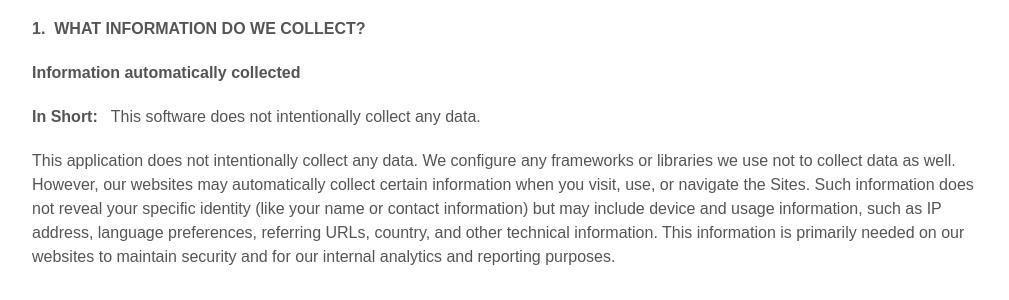
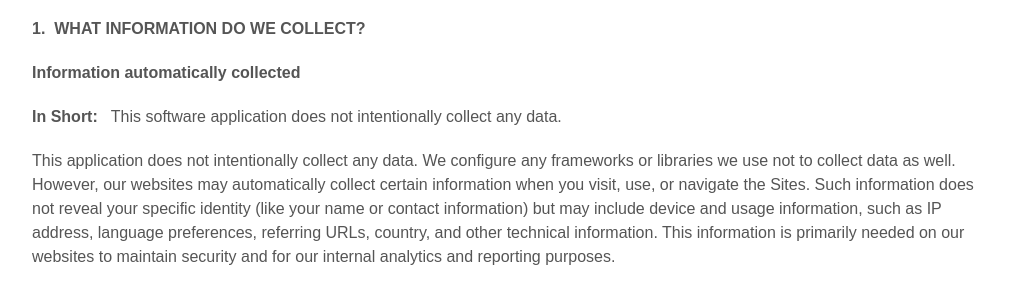
Before and after one commit to cardilloscreations/www-cardilloscreations, a Jekyll site: the page built from app/tempo-tutor-toon/privacy/privacy.20210504.html, in a window 1280 px wide. Shown: the part 1155-1455 px from the top of the page, without its empty margins (133-1142 px from the left). Built offline with Jekyll 4.4.1, drawn with Linux system fonts in a browser that asks for light colours; nearby versions of some CDN libraries; library files that are not in the unit come from our copies.

```diff
--- a/_includes/css.html
+++ b/_includes/css.html
@@ -113,7 +113,7 @@
     .text-monospace {
         font-family: monospace;
         white-space: pre-wrap;
-        line-height: 1em;
+        line-height: 1.45em;
     }
 
 </style>
--- a/app/new-circus-procession/privacy/privacy.20210504.html
+++ b/app/new-circus-procession/privacy/privacy.20210504.html
@@ -50,7 +50,7 @@ date: 2021-05-04
 
 <p id="section01"><strong>1.&nbsp; WHAT INFORMATION DO WE COLLECT?</strong></p>
 <p><strong>Information automatically collected</strong></p>
-<p><strong>In Short:&nbsp;&nbsp;</strong> This software does not intentionally collect any data.</p>
+<p><strong>In Short:&nbsp;&nbsp;</strong> This software application does not intentionally collect any data.</p>
 <p>
     This application does not intentionally collect any data. We configure any frameworks or libraries we use not to collect data as well.
     However, our websites may automatically collect certain information when you visit, use, or navigate the Sites.
--- a/app/tempo-tutor-toon/privacy/privacy.20210504.html
+++ b/app/tempo-tutor-toon/privacy/privacy.20210504.html
@@ -50,7 +50,7 @@ date: 2021-05-04
 
 <p id="section01"><strong>1.&nbsp; WHAT INFORMATION DO WE COLLECT?</strong></p>
 <p><strong>Information automatically collected</strong></p>
-<p><strong>In Short:&nbsp;&nbsp;</strong> This software does not intentionally collect any data.</p>
+<p><strong>In Short:&nbsp;&nbsp;</strong> This software application does not intentionally collect any data.</p>
 <p>
     This application does not intentionally collect any data. We configure any frameworks or libraries we use not to collect data as well.
     However, our websites may automatically collect certain information when you visit, use, or navigate the Sites.
```
Also changed, not shown: _includes/releases.html (+9 -8 lines).
